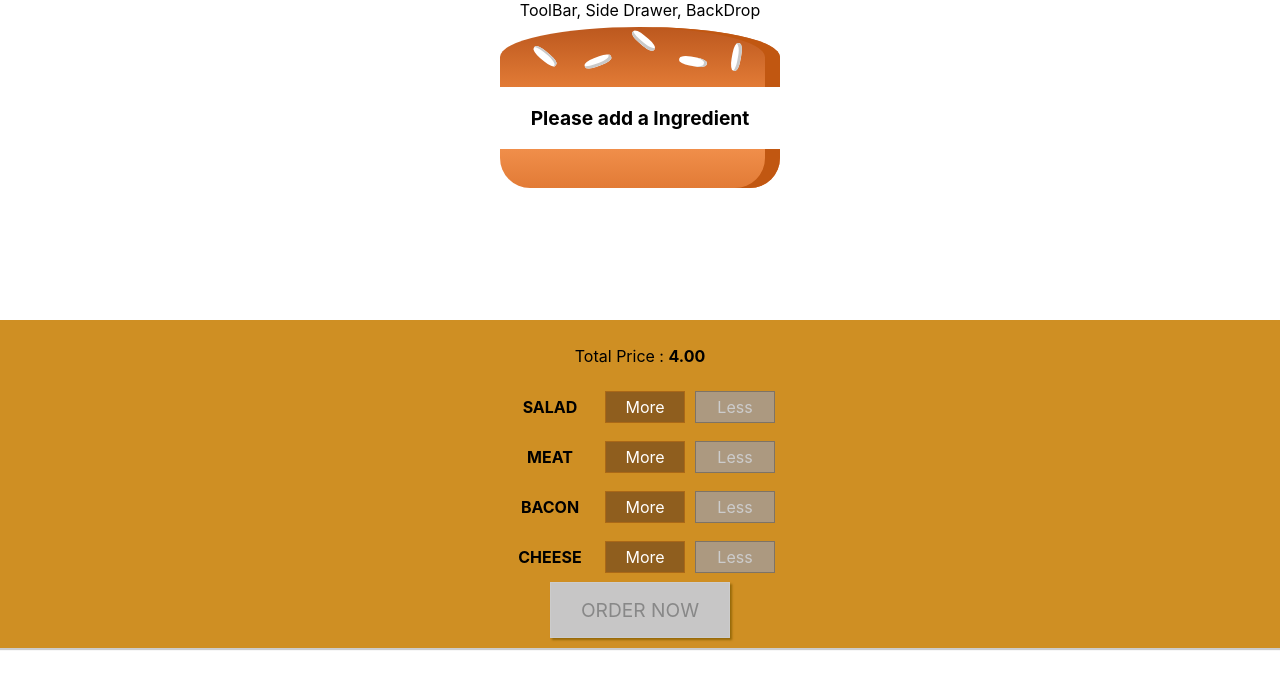
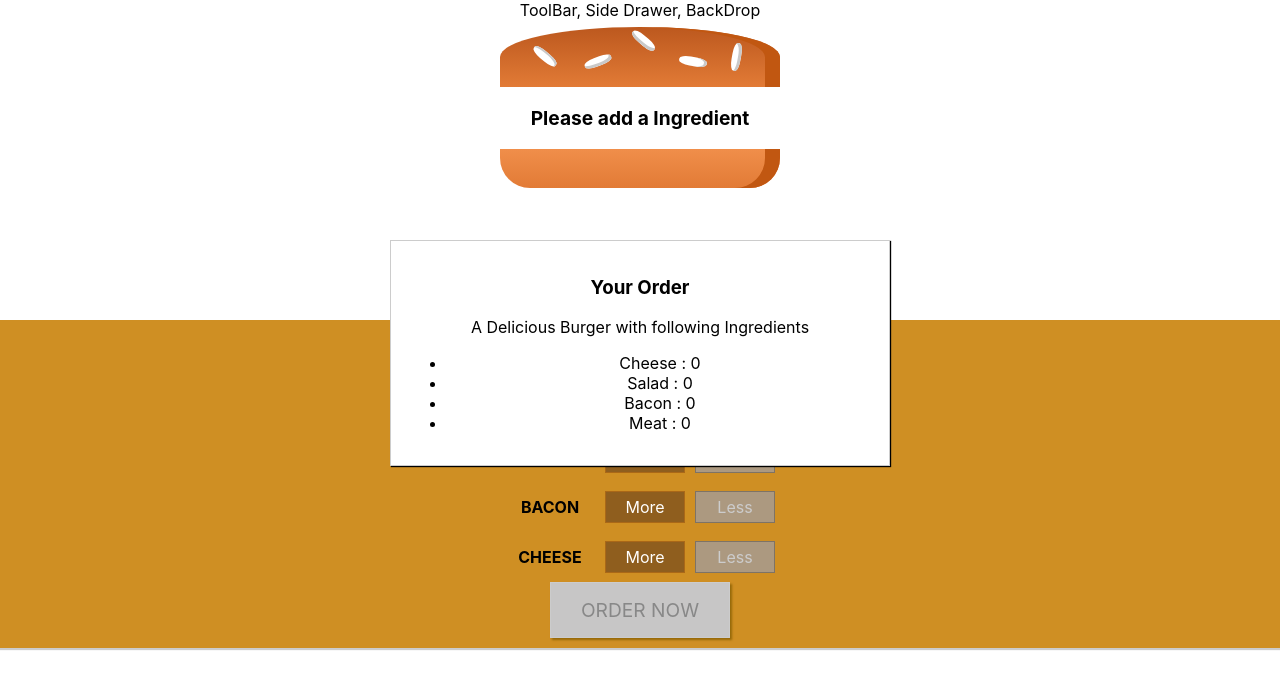
Before and after one commit to tyraghav/reactburgerbuilder, a React (Create React App) app: page / in a window 1280 px wide. Shown: the top 688 px of the page. Built offline with nearby package versions, Linux system fonts and the light colour scheme.

Commit message:
Lesson 167 - Order Summary Modal Created
But yet to add the Order Now button functions

```diff
--- /dev/null
+++ b/src/Component/Burger/OrderSummary/OrderSummary.js
@@ -0,0 +1,17 @@
+import React from 'react';
+import Auxillary from '../../../HOC/Auxillary/Auxillary';
+
+const OrderSummary = (props) => {
+    const ingredientsSummary = Object.keys(props.ingredients).map(
+        idKey => { return (<li key={idKey}><span style={{textTransform : 'capitalize'}}>{idKey} : </span>{props.ingredients[idKey]}</li>)}
+    );
+    return <Auxillary>
+        <h3>Your Order</h3>
+        <p>A Delicious Burger with following Ingredients</p>
+        <ul>
+            {ingredientsSummary}
+        </ul>
+    </Auxillary>
+}
+
+export default OrderSummary;
--- /dev/null
+++ b/src/Component/UI/Modal/Modal.js
@@ -0,0 +1,13 @@
+import React from 'react';
+import classes from './Modal.module.css'
+
+const Modal = (props) => {
+    return (
+
+        <div className={classes.Modal}>
+            {props.children}
+        </div>
+    );
+}
+
+export default Modal;
--- /dev/null
+++ b/src/Component/UI/Modal/Modal.module.css
@@ -0,0 +1,20 @@
+.Modal {
+    position: fixed;
+    z-index: 500;
+    background-color: white;
+    width: 70%;
+    border: 1px solid #ccc;
+    box-shadow: 1px 1px 1px black;
+    padding: 16px;
+    left: 15%;
+    top: 30%;
+    box-sizing: border-box;
+    transition: all 0.3s ease-out;
+}
+
+@media (min-width: 600px) {
+    .Modal {
+        width: 500px;
+        left: calc(50% - 250px);
+    }
+}
--- a/src/Container/BurgerBuilder/BurgerBuilder.js
+++ b/src/Container/BurgerBuilder/BurgerBuilder.js
@@ -2,6 +2,8 @@
 import Aux from '../../HOC/Auxillary/Auxillary';
 import Burger from '../../Component/Burger/Burger';
 import BuildControls from '../../Component/Burger/BuildControls/BuildControls';
+import Modal from '../../Component/UI/Modal/Modal';
+import OrderSummary from '../../Component/Burger/OrderSummary/OrderSummary';
 
 const INGREDIENT_PRICE = {
     cheese : 1.1,
@@ -58,6 +60,9 @@
         }
         return (
             <Aux>
+                <Modal>
+                    <OrderSummary ingredients={this.state.ingredients} />
+                </Modal>
                 <Burger ingredients={this.state.ingredients}></Burger>
                 <BuildControls
                     addIngredient={this.addIngredientHandler}
```
Also changed, not shown: src/Component/UI/Backdrop/Backdrop.js (added).
